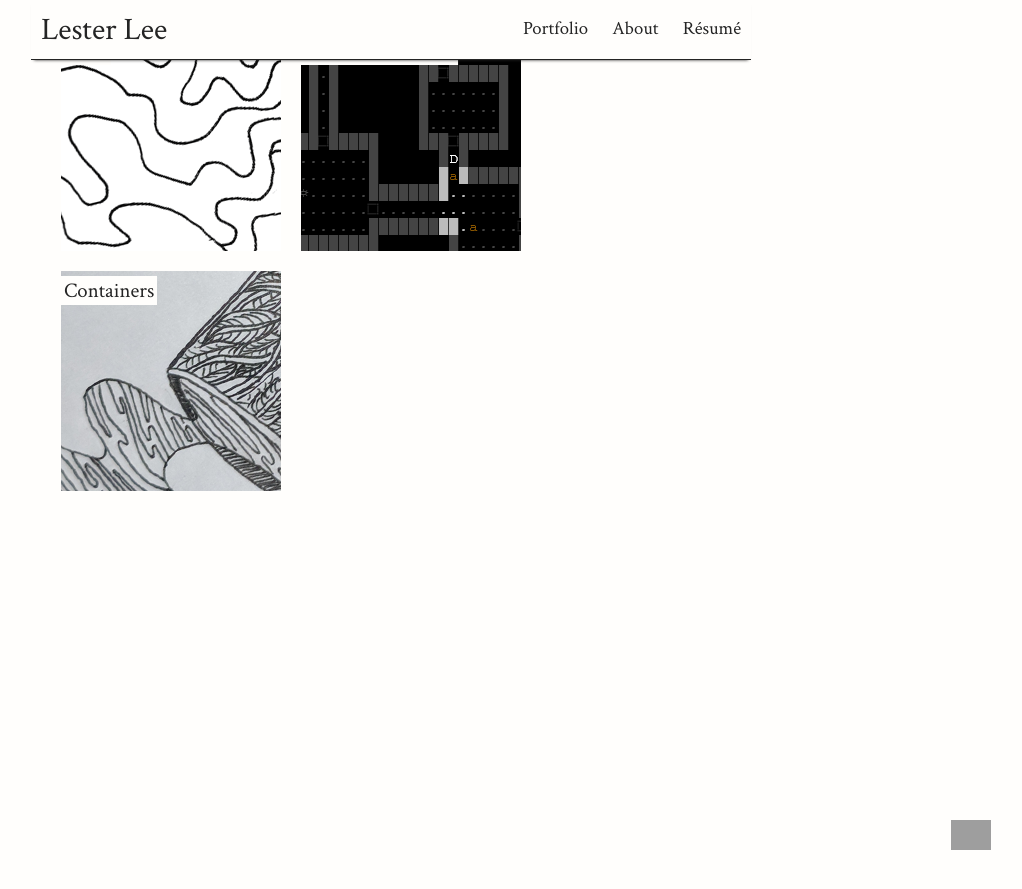
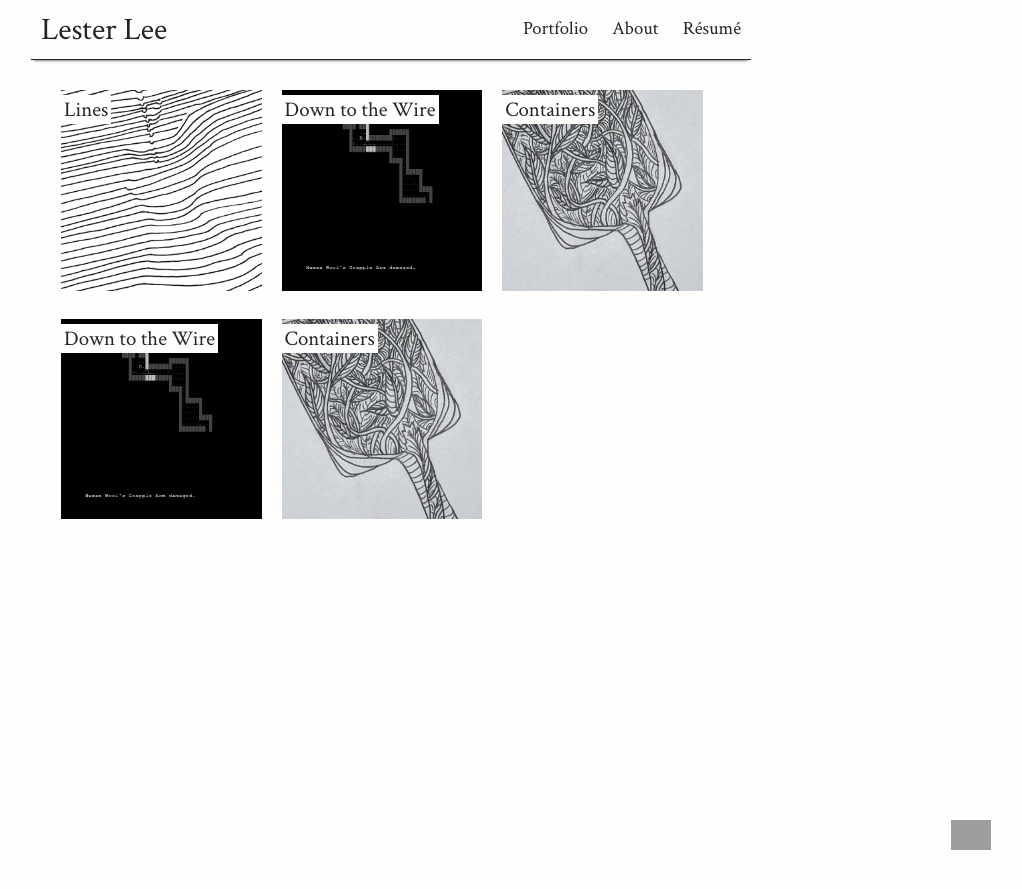
Before and after one commit to lester-lee/lester-lee.github.io, a Jekyll site: the page built from index.html, in a window 1280 px wide. Shown: the top 889 px of the page, without its empty margins (249-1271 px from the left). Built offline with Jekyll 4.4.1, drawn with Linux system fonts in a browser that asks for light colours; grey boxes are pictures that could not be loaded.

Commit message:
added mobile portfolio

```diff
--- a/_data/galleries.yml
+++ b/_data/galleries.yml
@@ -4,3 +4,7 @@
   url: /works/down-to-the-wire/
 - name: Containers
   url: /works/containers/
+- name: Down to the Wire
+  url: /works/down-to-the-wire/
+- name: Containers
+  url: /works/containers/
--- a/css/portfolio.scss
+++ b/css/portfolio.scss
@@ -79,12 +79,13 @@ a {
   height: 40px;
   bottom: 40px;
   right: 40px;
+
+  img {
+    max-width: 100%;
+    max-height: 100%;
+  }
 }
 
-img {
-  max-width:100%;
-  max-height:100%;
-}
 
 /*
   #NAV
@@ -173,8 +174,8 @@ ul {
 
 main {
   max-width: $text-width;
-  padding: 0 20px 100px;
-  margin: 0 auto;
+  padding: 0 20px;
+  margin: 80px auto 100px;
 }
 
 main.full, main.portfolio {
@@ -207,18 +208,24 @@ p, .text-list li {
 #galleries {
   display: flex;
   flex-flow: row wrap;
-  justify-content: center;
   padding: 0;
 
   li {
     position:relative;
     overflow: hidden;
     margin: 10px;
-    max-height: 220px;
+    width: 100%;
+    height: 125px;
+    overflow: hidden;
     &:hover {
       color: $accent-c;
     }
+
+    img {
+      width: 100%;
+    }
   }
+
   span {
     position: absolute;
     z-index: 98;
@@ -247,7 +254,8 @@ p, .text-list li {
 /*
   #MEDIA QUERIES
 */
-@media only screen and (min-width: 960px) {
+
+@media (min-width: 600px) {
   #nav-logo-img{
     display: none;
   }
@@ -261,13 +269,16 @@ p, .text-list li {
     display: block !important;
     background: $bg-c;
   }
-  #galleries{
-    justify-content: flex-start;
-  }
-  main{
-    // padding: 50px 0 0;
-  }
-  .portfolio{
-    // padding: 50px;
+
+  #galleries li {
+    width: 29.5%;
+    height: 29.5%;
   }
 }
+
+@media (min-width: $content-width) {
+  #galleries li{
+    // margin: 10px 13px 0;
+  }
+
+}
```
Also changed, not shown: assets/works/containers/thumbnail.png, assets/works/down-to-the-wire/thumbnail.png, assets/works/lines/thumbnail.png.
